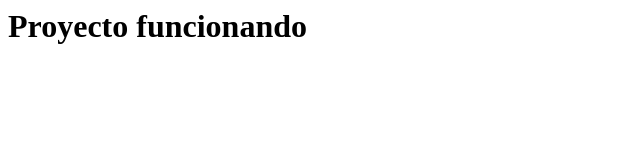
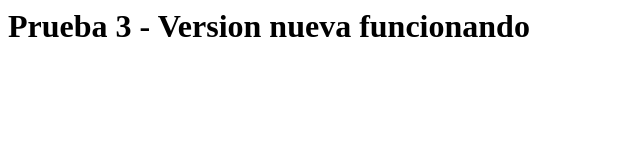
Before and after one commit to axel576/practica-linux, a plain HTML site: page index.html in a window 1280 px wide. Shown: the whole page, without its empty margins (0-640 px from the left). Drawn offline with Linux system fonts and the light colour scheme.

Commit message:
Actualizacion de prueba

```diff
--- a/index.html
+++ b/index.html
@@ -1 +1 @@
-<h1>Proyecto funcionando </h1>
+<h1>Prueba 3 - Version nueva funcionando </h1>
```
